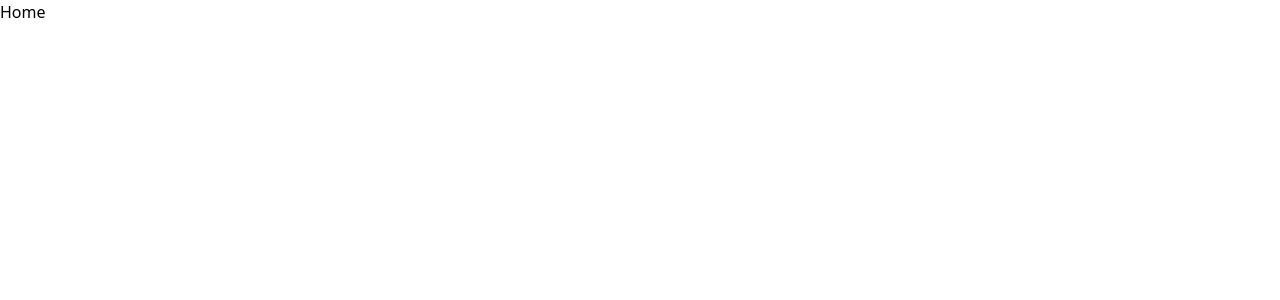
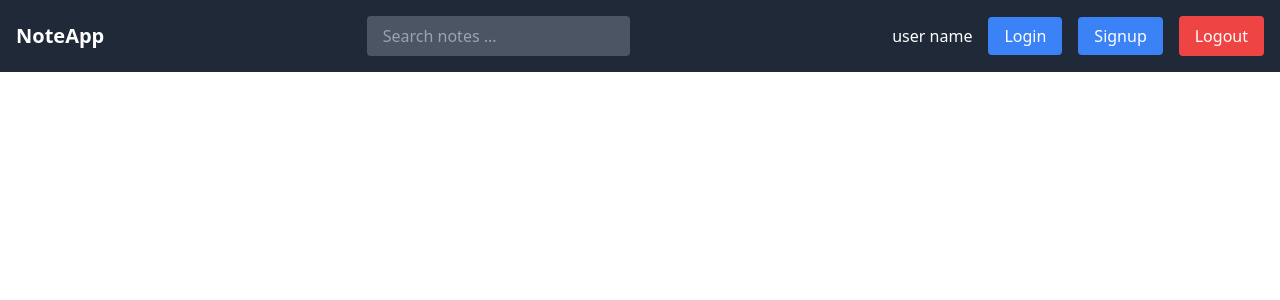
Before and after one commit to lavahang/note-app, a React (Vite) app in the folder frontend/: page / in a window 1280 px wide. Shown: the top 300 px of the page. Built offline with nearby package versions, Linux system fonts and the light colour scheme.

Commit message:
created navbar and also for login and signup

```diff
--- /dev/null
+++ b/frontend/src/components/Nav_log_signin.jsx
@@ -0,0 +1,32 @@
+// this navbar is for login and signup pages
+import React from 'react'
+import { Link } from 'react-router-dom'
+
+const Nav_log_signin = () => {
+  return (
+   <nav className=' bg-gray-800 p-4 text-white flex justify-between items-center' >
+    <div className=' text-xl font-bold'>
+        <Link to="/" >NoteApp</Link>
+    </div>
+    <input type='text'  className='  bg-gray-800 px-4 py-2 rounded' disabled />
+    <div>
+        {/* <span className=' mr-4'>user name</span>
+        <Link to="/login" className=' bg-blue-500 px-4 py-2 rounded mr-4'>
+            Login
+        </Link>
+        <Link to="/register" className=' bg-blue-500 px-4 py-2 rounded mr-4'>
+            Signup
+        </Link> */}
+
+        {/* <button className='px-4 py-2 rounded' >
+
+        </button> */}
+    </div>
+
+   </nav>
+
+
+  )
+}
+
+export default Nav_log_signin
--- /dev/null
+++ b/frontend/src/components/Navbar.jsx
@@ -0,0 +1,31 @@
+import React from 'react'
+import { Link } from 'react-router-dom'
+
+const Navbar = () => {
+  return (
+   <nav className=' bg-gray-800 p-4 text-white flex justify-between items-center' >
+    <div className=' text-xl font-bold'>
+        <Link to="/" >NoteApp</Link>
+    </div>
+    <input type='text' placeholder='Search notes ...' className=' bg-gray-600 px-4 py-2 rounded'  />
+    <div>
+        <span className=' mr-4'>user name</span>
+        <Link to="/login" className=' bg-blue-500 px-4 py-2 rounded mr-4'>
+            Login
+        </Link>
+        <Link to="/register" className=' bg-blue-500 px-4 py-2 rounded mr-4'>
+            Signup
+        </Link>
+
+        <button className=' bg-red-500 px-4 py-2 rounded' >
+            Logout
+        </button>
+    </div>
+
+   </nav>
+
+
+  )
+}
+
+export default Navbar
--- a/frontend/src/pages/home.jsx
+++ b/frontend/src/pages/home.jsx
@@ -1,8 +1,9 @@
 import React from 'react'
+import Navbar from '../components/Navbar'
 
 const Home = () => {
   return (
-    <div>Home</div>
+    <Navbar/>
   )
 }
 
--- a/frontend/src/pages/login.jsx
+++ b/frontend/src/pages/login.jsx
@@ -2,6 +2,7 @@ import React from 'react'
 import axios from 'axios'
 import { useState } from 'react';
 import { Link, useNavigate } from 'react-router-dom';
+import Nav_log_signin from '../components/Nav_log_signin';
 
 const Login = () => {
 
@@ -26,6 +27,10 @@ const Login = () => {
     }
 
   return (
+    <>
+    <div>
+    <Nav_log_signin/>
+    </div>
     <div className=' flex justify-center items-center min-h-screen bg-gray-100'>
         <div className=' border shadow p-6 w-80 bg-white'>
         <h2 className=' text-2xl font-bold mb-4'>Login</h2>
@@ -54,6 +59,7 @@ const Login = () => {
 
         </div>
     </div>
+    </>
   )
 }
 
--- a/frontend/src/pages/signup.jsx
+++ b/frontend/src/pages/signup.jsx
@@ -2,6 +2,7 @@ import React from 'react'
 import axios from 'axios'
 import { useState } from 'react';
 import { Link, useNavigate } from 'react-router-dom';
+import Nav_log_signin from '../components/Nav_log_signin';
 
 const Signup = () => {
 
@@ -26,6 +27,10 @@ const Signup = () => {
     }
 
   return (
+    <>
+    <div>
+        <Nav_log_signin/>
+    </div>
     <div className=' flex justify-center items-center min-h-screen bg-gray-100'>
         <div className=' border shadow p-6 w-80 bg-white'>
         <h2 className=' text-2xl font-bold mb-4'>Signup</h2>
@@ -62,6 +67,7 @@ const Signup = () => {
 
         </div>
     </div>
+    </>
   )
 }
 
```
